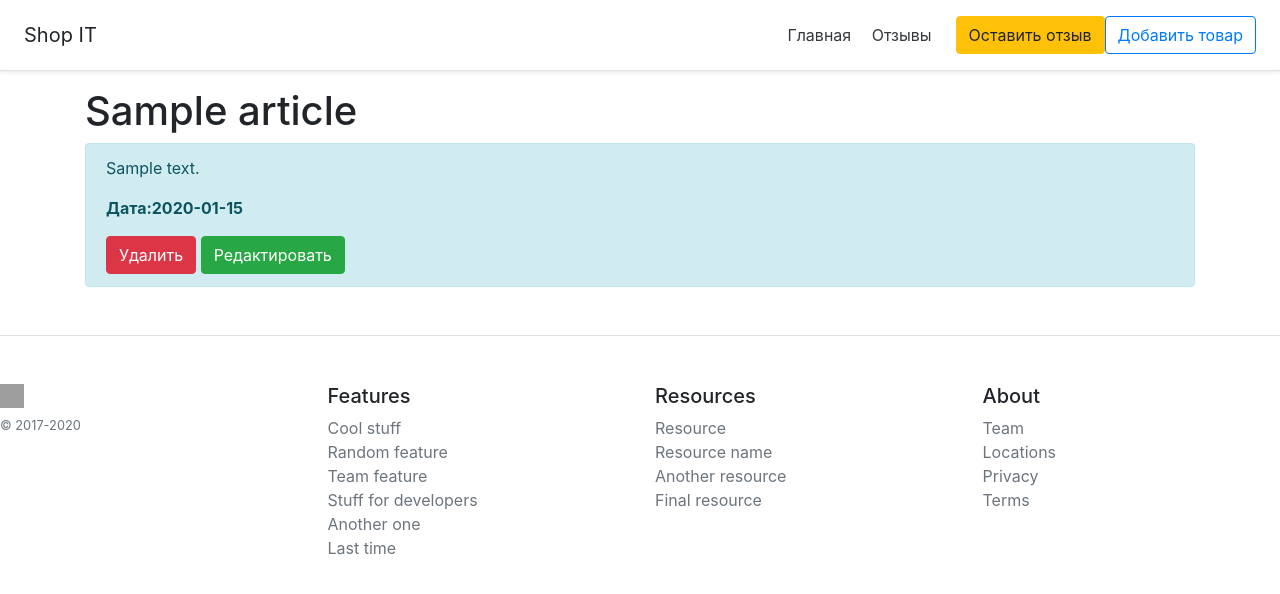
After one commit to KenpachiZ11/Market, a Flask app: page /about/1 in a window 1280 px wide. The commit adds this page. Shown: the top 594 px of the page. Run offline with Flask 2, Linux system fonts and the light colour scheme; tables that the repository leaves empty hold one stand-in row (values such as "Sample post"); some libraries are stand-ins or nearby versions; grey boxes are pictures that could not be loaded.

Commit message:
version 2.0
add commit in db

```diff
--- a/main.py
+++ b/main.py
@@ -1,5 +1,7 @@
+import re
 from flask import Flask, render_template, request, redirect
 from flask_sqlalchemy import SQLAlchemy
+from datetime import datetime
 
 from cloudipsp import Api, Checkout
 
@@ -24,9 +26,18 @@ class Item(db.Model):
     isActive = db.Column(db.Boolean, default=True)
     # text = db.Column(db.Text, nullable=False)
 
+class Article(db.Model): #(Статья)
+    id = db.Column(db.Integer, primary_key=True)
+    title = db.Column(db.String(100), nullable=False)
+    intro = db.Column(db.String(300), nullable=False)
+    text = db.Column(db.Text, nullable=False)
+    date = db.Column(db.DateTime, default=datetime.utcnow)
+
+    def __repr__(self):
+        return '<Article %r>' % self.id  #Возвращает значение из поля title
+
     def __repr__(self):
         return self.title # выводим в index то что было создано в корзине (название записи)
-
 
 @app.route('/')
 def index():
@@ -34,10 +45,62 @@ def index():
     return render_template('index.html', data=items) # Получаем из базы данных data=items
 
 
-@app.route('/about')
+@app.route('/article', methods=['POST', 'GET']) #Отправляем и обрабатываем запросы
+def create_article():
+    if request.method == 'POST':
+        title = request.form['title']
+        intro = request.form['intro']
+        text = request.form['text']
+
+        article = Article(title=title, intro=intro, text=text) #Создали объект
+
+        try:
+            db.session.add(article)
+            db.session.commit()
+            return redirect('/about')
+        except:
+            return 'При добавлении статьи произошла ошибка!'
+    else:
+        return render_template('article.html')
+
+
+@app.route('/about/<int:id>/update', methods=['POST', 'GET']) #Редактирование постов
+def post_update(id):
+    article = Article.query.get(id)
+    if request.method == 'POST':
+        article.title = request.form['title']
+        article.intro = request.form['intro']
+        article.text = request.form['text']
+
+        try:
+            db.session.commit() #Обновляем отзыв
+            return redirect('/about')
+        except:
+            return 'При редактировании статьи произошла ошибка!'
+    else:
+        return render_template('post_update.html', article=article)
+
+
+@app.route('/about') #Посты
 def about():
-    return render_template('about.html')
+    articles = Article.query.order_by(Article.date.desc()).all() #Вывод всех постов из базы данных и сортировка по дате публикации
+    return render_template('about.html', articles=articles)
 
+@app.route('/about/<int:id>') #Обработка динамических параметров
+def post(id):
+    article = Article.query.get(id) #Передаем id записи
+    return render_template('post.html', article=article)
+
+@app.route('/about/<int:id>/delete') #Удаление записи
+def post_delete(id):
+    article = Article.query.get_or_404(id)
+
+    try:
+        db.session.delete(article)
+        db.session.commit()
+        return redirect('/about')
+    except:
+        return 'Ошибка'
 
 @app.route('/buy/<int:id>') #Указываем при покупки id товара
 def item_buy(id):
@@ -52,6 +115,17 @@ def item_buy(id):
     }
     url = checkout.url(data).get('checkout_url')
     return redirect(url) # Переадрессация в оплату
+
+@app.route('/index/<int:id>/del') #Удаление записи
+def item_delete(id):
+    item = Item.query.get_or_404(id)
+
+    try:
+        db.session.delete(item)
+        db.session.commit()
+        return redirect('/')
+    except:
+        return 'Ошибка'
 
 
 @app.route('/create', methods=['POST', 'GET']) # Получаю данные из формы
--- a/templates/base.html
+++ b/templates/base.html
@@ -13,8 +13,9 @@
   <h5 class="my-0 mr-md-auto font-weight-normal">Shop IT</h5>
   <nav class="my-2 my-md-0 mr-md-3">
     <a class="p-2 text-dark" href="/">Главная</a>
-    <a class="p-2 text-dark" href="/about">Про магазин</a>
+    <a class="p-2 text-dark" href="/about">Отзывы</a>
   </nav>
+  <a class="btn btn-warning" href="/article">Оставить отзыв</a>
   <a class="btn btn-outline-primary" href="/create">Добавить товар</a>
 </div>
 
--- a/templates/index.html
+++ b/templates/index.html
@@ -30,6 +30,7 @@
           <li>Help center access</li>
         </ul>
         <a href="/buy/{{ el.id }}" class="btn btn-lg btn-block btn-outline-primary">Купить</a>
+        <a href="/index/{{ el.id }}/del" class="btn btn-lg btn-block btn-outline-primary">Удалить</a>
       </div>
     </div>
   {% endfor %}
--- /dev/null
+++ b/templates/post.html
@@ -0,0 +1,19 @@
+{% extends 'base.html' %}
+
+{% block title %}
+<title>{{ article.title }}</title>
+{% endblock %}
+
+{% block body %}
+<div class="container">
+    <h1>{{ article.title }}</h1>
+
+    <div class="alert alert-info">
+        <p>{{ article.text }}</p>
+        <p><b>Дата:{{ article.date.date() }}</b></p>
+            <a href="/about/{{ article.id }}/delete" class="btn btn-danger">Удалить</a>
+            <a href="/about/{{ article.id }}/update" class="btn btn-success">Редактировать</a>
+    </div>
+
+</div>
+{% endblock %}
```
Also changed, not shown: templates/about.html (+17 -3 lines), templates/article.html (added, +18 -0 lines), templates/post_update.html (added, +18 -0 lines), shop.db.
